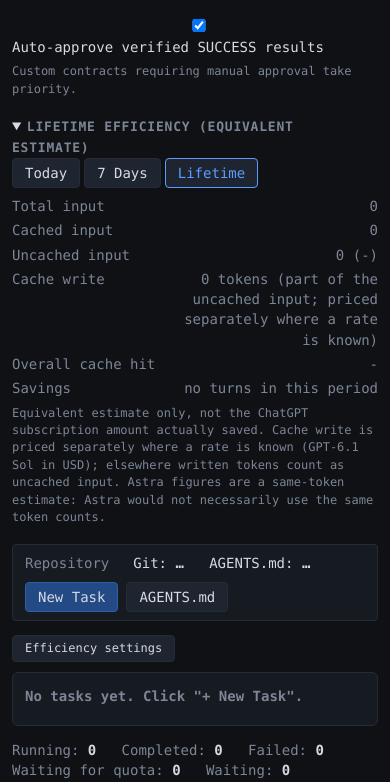
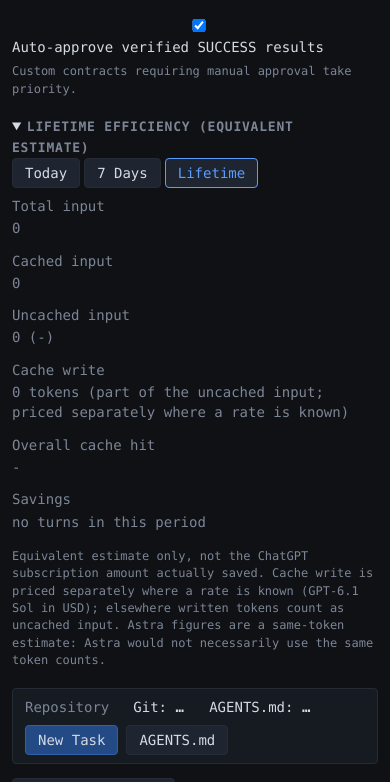
Before and after one commit to Kanade147359/codex-gui, a FastAPI app: page / in a window 390 px wide. Shown: the part 575-1357 px from the top of the page. Run offline with FastAPI, Linux system fonts and the light colour scheme; data that the repository does not hold is empty.

Commit message:
Fix mobile efficiency values and repository filter sizing

```diff
--- a/static/style.css
+++ b/static/style.css
@@ -279,8 +279,8 @@ body.graph-wide .graph-shell { grid-template-columns:minmax(0,1fr); height:calc(
   body { font-size: 14px; }
   .topbar { flex-wrap: wrap; gap: 8px 12px; padding: 10px 12px; }
   .brand { margin-right: auto; }
-  .topbar .filter { flex: 1 0 100%; margin-left: 0; }
-  .topbar .filter select { flex: 1; min-width: 0; max-width: none; }
+  .topbar .filter { display: grid; grid-template-columns: auto minmax(0, 1fr); flex: 0 1 100%; min-width: 0; max-width: 100%; margin-left: 0; }
+  .topbar .filter select { width: 100%; min-width: 0; max-width: 100%; }
   main, body[data-page="graph"] main { min-width: 0; padding: 12px 12px 32px; }
   section, details { min-width: 0; }
   .defaults, .summary, .repo-bar, .sched-prompt, #agents-where { overflow-wrap: anywhere; }
@@ -303,7 +303,9 @@ body.graph-wide .graph-shell { grid-template-columns:minmax(0,1fr); height:calc(
   .title-row h1 { flex: 1 1 100%; overflow-wrap: anywhere; }
   dl.meta { grid-template-columns: max-content minmax(0, 1fr); gap: 4px 10px; }
   dl.meta dd, dl.usage dd { overflow-wrap: anywhere; }
-  dl.usage { grid-template-columns: max-content minmax(0, 1fr); gap: 4px 10px; }
+  dl.usage { grid-template-columns: minmax(0, 1fr); gap: 2px; }
+  dl.usage dt { overflow-wrap: anywhere; }
+  dl.usage dd { text-align: left; margin-bottom: 10px; }
   table.usage { display: block; max-width: 100%; overflow-x: auto; }
   table.usage th, table.usage td { white-space: nowrap; }
   .log .entry { flex-wrap: wrap; gap: 0 8px; }
```
